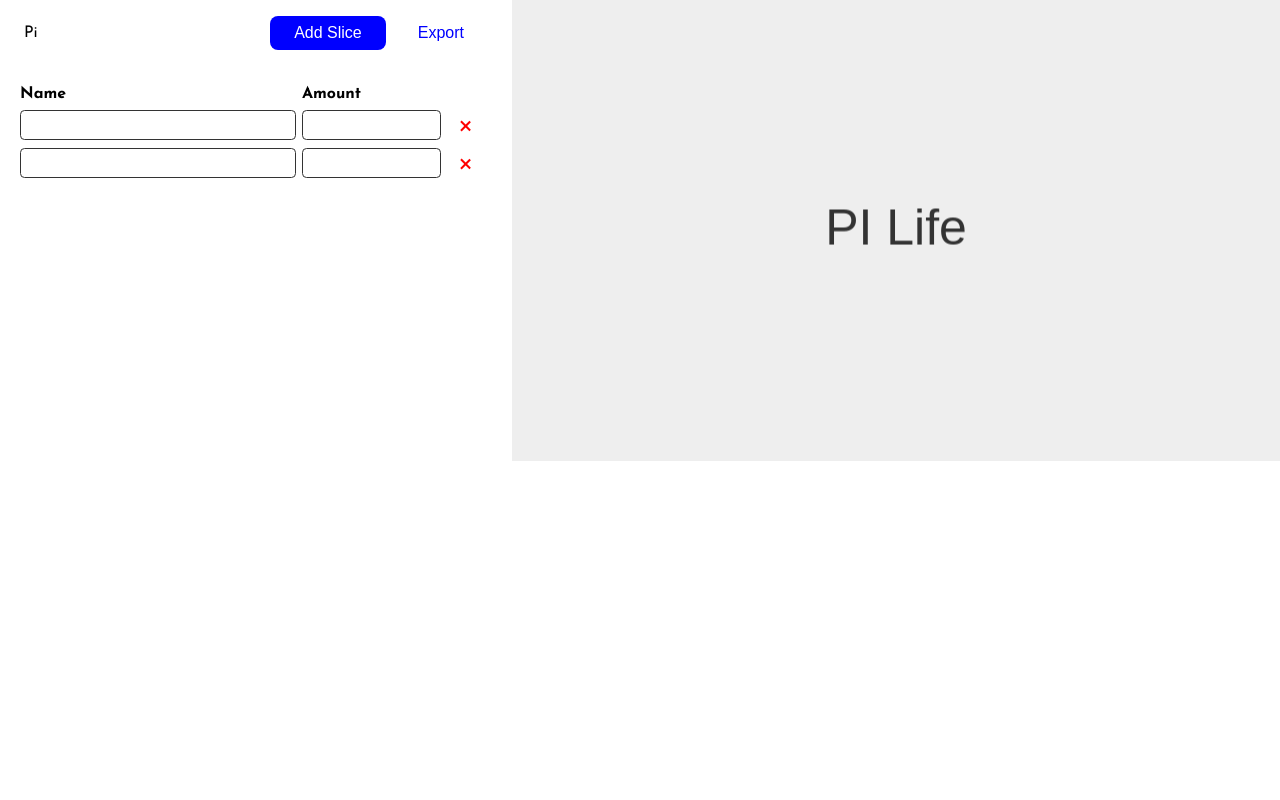
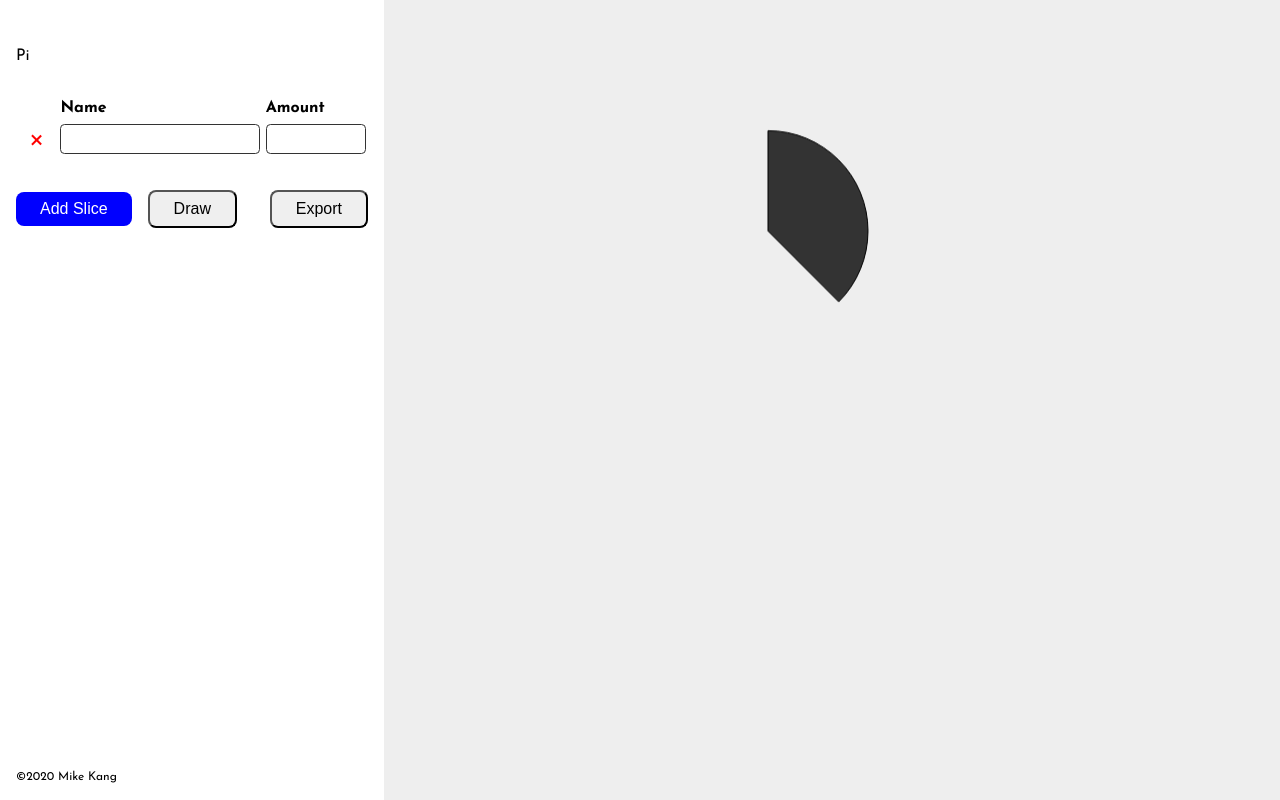
Before and after one commit to mkangjazz/pi, a React (Create React App) app: page / in a window 1280 px wide. Both pictures are taken after a click on the button "Add Slice". Built offline with nearby package versions, Linux system fonts and the light colour scheme.

Commit message:
replace remove with state array

```diff
--- a/src/App.js
+++ b/src/App.js
@@ -12,47 +12,82 @@ import Export from './components/Export';
 function App() {
   const [uID, setUID] = useState(0);
   const [count, setCount] = useState(1);
-  const [items, setItems] = useState([
-    <Item key={`idx-${uID}`} idx={uID} removeItem={removeItem} />
-  ]);
-//  const [canvasData, setCanvasData] = useState('');
-
+  const [canvasData, setCanvasData] = useState([]);
+  const [items, setItems] = useState([]);
+  const [hiddenItems, setHiddenItems] = useState([]);
+  const [inputRefs, setInputRefs] = useState([]);
   const canvasRef = React.createRef();
 
-  function removeItem(idx) {
-    setItems((current) => [...current].filter(item => item.props.idx !== idx));
+  function handleSubmit(e) {
+    e.preventDefault();
+
+    // how can we remove the items from inputRefs
+    // if the x has been clicked?
+    // set a state on the component?
+
+//    const arr = inputRefs.filter((input) => (console.log(input)));
+//    console.log(arr);
+    updateInputDisplay();
+////    const obj = inputRefs.map((input) => ({
+////      [input.name]: input.value,
+////    }));
+//
+//    setCanvasData(obj);
+  }
+
+  useEffect(() => {
+    updateInputDisplay();
+  }, [
+    hiddenItems
+  ]);
+
+  function updateInputDisplay() {
+    setItems((current) => [...current].filter(item => hiddenItems.indexOf(item.key) === -1));
   }
 
   return (
     <div className="App">
       <main>
         <section className="sidebar">
-          <form>
-            <header>
-              <h1>Pi</h1>
-              <AddItem
-                removeItem={removeItem}
-                setItems={setItems}
-                setUID={setUID}
-                uID={uID}
-              />
-              <Export
-                canvasRef={canvasRef}
-              />
-            </header>
+          <form onSubmit={handleSubmit}>
+            <h1>
+              <span>Pi</span>
+            </h1>
             <table>
               <thead>
                 <tr>
+                  <th>&nbsp;</th>
                   <th>Name</th>
                   <th>Amount</th>
-                  <th>&nbsp;</th>
                 </tr>
               </thead>
               <tbody>
                 {items.length > 0 ? items.map((item, index) => item) : <NoItems />}
               </tbody>
             </table>
+            <div className="actions">
+              <AddItem
+                setInputRefs={setInputRefs}
+                setHiddenItems={setHiddenItems}
+                updateInputDisplay={updateInputDisplay}
+                setItems={setItems}
+                setUID={setUID}
+                uID={uID}
+              />
+              <button
+                className="button make-chart"
+                type="submit"
+              >
+                Draw
+              </button>
+              <Export
+                canvasRef={canvasRef}
+              />
+            </div>
           </form>
+          <footer>
+            <p><small>&copy;{new Date().getFullYear()} Mike Kang</small></p>
+          </footer>
         </section>
         <section className="mainbar">
           <figure>
--- a/src/components/AddItem.js
+++ b/src/components/AddItem.js
@@ -5,7 +5,13 @@ export default function AddItem(props) {
   function addItem() {
     props.setItems((current) => [
       ...current,
-      <Item key={`idx-${props.uID + 1}`} idx={props.uID + 1} removeItem={props.removeItem} />
+      <Item
+        key={`idx-${props.uID + 1}`}
+        idx={`${props.uID + 1}`}
+        updateInputDisplay={props.updateInputDisplay}
+        setInputRefs={props.setInputRefs}
+        setHiddenItems={props.setHiddenItems}
+      />
     ]);
 
     props.setUID(props.uID + 1);
--- a/src/components/Export.js
+++ b/src/components/Export.js
@@ -11,7 +11,6 @@ export default function Export(props) {
         const alt = "Pie chart from canvas";
         const width = props.canvasRef.current.width / 2;
         const height = props.canvasRef.current.height / 2;
-
         const popup = window.open('about:blank', 'image from canvas');
         const str = `<img src='${dataURL}' alt=${alt} width=${width} height=${height} />`;
 
--- a/src/components/Item.js
+++ b/src/components/Item.js
@@ -1,20 +1,30 @@
-import React, {useState} from 'react';
+import React, {useState, useEffect} from 'react';
 
 export default function Item(props) {
-  const [itemName, setItemName] = useState("");
-  const [itemNumber, setItemNumber] = useState("");
+  let nameRef = null;
+  let amountRef = null;
 
-  function handleItemNameChange(e){
-    e.preventDefault();
-
-    setItemName(e.target.value);
+  const setNameRef = (elem) => {
+    nameRef = elem;
   }
 
-  function handleItemNumberChange(e){
-    e.preventDefault();
+  const setAmountRef = (elem) => {
+    amountRef = elem;
+  }
 
-    setItemNumber(e.target.value);
+  function handleRemoveClick(e) {
+    props.setHiddenItems((curr) => [...curr, `idx-${props.idx}`]);
   }
+
+  useEffect(() => {
+    props.setInputRefs((prevState) => [
+      ...prevState,
+      nameRef,
+      amountRef,
+    ]);
+  }, [
+    props,
+  ]);
 
   return (
     <tr
@@ -22,28 +32,28 @@ export default function Item(props) {
       data-idx={`idx-${props.idx}`}
     >
       <td>
-          <input
-            onChange= {handleItemNameChange}
-            type="text"
-            value={itemName}
-          />
-      </td>
-      <td>
-        <input
-          onChange= {handleItemNumberChange}
-          type="number"
-          value={itemNumber}
-        />
-      </td>
-      <td>
         <button
           className="remove-item"
-          onClick={ () => props.removeItem(props.idx) }
+          onClick={handleRemoveClick}
           type="button"
         >
           <span>Remove Item</span>
         </button>
       </td>
+      <td>
+        <input
+          name={`name_${props.idx}`}
+          ref={setNameRef}
+          type="text"
+        />
+      </td>
+      <td>
+        <input
+          name={`amount_${props.idx}`}
+          ref={setAmountRef}
+          type="number"
+        />
+      </td>
     </tr>
   );
 }
--- a/src/components/NoItems.js
+++ b/src/components/NoItems.js
@@ -1,7 +1,8 @@
 export default function NoItems() {
   return (
     <tr>
-      <td>No slices found.</td>
+      <td></td>
+      <td colSpan="2">Add a slice to begin.</td>
     </tr>
   );
 }
--- a/src/components/PI.js
+++ b/src/components/PI.js
@@ -18,11 +18,35 @@ export default function Pi(props) {
     const context = canvas.getContext('2d');
     const parentRect = canvas.parentElement.getBoundingClientRect();
 
+    const centerX = parentRect.width / 2;
+    const centerY = parentRect.height / 2;
+
+    context.clearRect(0, 0, parentRect.width, parentRect.height);
+
     context.fillStyle = '#333333';
-    context.textAlign = "center";
-    context.textBaseline = "middle";
-    context.font = '50px sans-serif';
-    context.fillText('PI Life', parentRect.width / 2, parentRect.height / 2);
+//    context.textAlign = "center";
+//    context.textBaseline = "middle";
+//    context.font = '50px sans-serif';
+//    context.fillText('PI Life', centerX, centerY);
+
+    // need to define colors, too, maybe analogous shades?
+    // based on number of shapes?
+
+    const radius = 100;
+
+    function drawSegment() {
+      context.save();
+      context.beginPath();
+      context.moveTo(centerX, centerY);
+      context.lineTo(centerX, centerY - radius);
+      context.arc(centerX, centerY, radius, -Math.PI / 2, 1/4 * Math.PI, false);
+      context.closePath();
+      context.fill();
+      context.stroke();
+      context.restore();
+    }
+
+    drawSegment();
   }, []);
 
   return (
--- a/src/css/App.css
+++ b/src/css/App.css
@@ -1,4 +1,6 @@
-.App {}
+html {
+  background-color: #eee;
+}
 
 body {
   font-family: 'Josefin Sans', sans-serif;
@@ -17,13 +19,31 @@ header {
   padding: 0 .5em;
 }
 
-header h1 {
-  margin-right: auto;
+h1 {
+  padding: 2em 0;
+/*  text-align: center;*/
 }
 
-header p {
-  margin-left: auto;
-  margin-right: 1em;
+h1 span {}
+
+.actions {
+  align-items: center;
+/*  border-top: 1px solid #d3d3d3;*/
+  display: flex;
+  padding: 1em 0;
+}
+
+footer {
+  bottom: 0;
+  left: 0;
+  padding: 1em;
+  position: absolute;
+  right: 0;
+/*  text-align: center;*/
+}
+
+small {
+  font-size: .75em;
 }
 
 strong {
@@ -32,10 +52,13 @@ strong {
 
 main {
   display: flex;
+  min-height: calc(100vh);
 }
 
 .sidebar {
-  width: 40%;
+  background-color: #fff;
+  position: relative;
+  width: 30%;
 }
 
 .mainbar {
@@ -44,7 +67,6 @@ main {
 }
 
 .mainbar figure {
-  background-color: #eee;
   height: 0;
   padding-top: 60%;
   position: relative;
@@ -78,10 +100,17 @@ form {
   text-decoration: none;
 }
 
+.button + .button {
+  margin-left: 1em;
+}
+
 .export-as-image {
+  margin-left: auto !important;
+/*
   background-color: transparent;
   border: none;
   color: blue;
+*/
 }
 
 .export-as-image[disabled] {
@@ -92,13 +121,17 @@ form {
   background-color: blue;
   border: none;
   color: #fff;
-  margin: 0 .5em;
+}
+
+.make-chart {
+
 }
 
 .remove-item {
   background: none;
   border: none;
   position: relative;
+  width: 100%;
   z-index: 2;
 }
 
@@ -108,7 +141,7 @@ form {
   position: relative;
   text-align: left;
   text-indent: -999em;
-  width: 2em;
+  width: 100%;
 }
 
 .remove-item span:before,
@@ -131,23 +164,33 @@ form {
   transform: rotate(-45deg);
 }
 
+hr {
+  border: none;
+  background-color: #eee;
+  display: block;
+  height: 2px;
+  margin: 0 0 1em;
+  width: 100%;
+}
+
 table {
+  margin-bottom: 1em;
   table-layout: fixed;
   width: 100%;
 }
 
-table th:nth-child(1),
-table td:nth-child(1) {
-  width: 60%;
-}
-
 table th:nth-child(2),
 table td:nth-child(2) {
-  width: 30%;
+  width: 60%;
 }
 
 table th:nth-child(3),
 table td:nth-child(3) {
+  width: 30%;
+}
+
+table th:nth-child(1),
+table td:nth-child(1) {
   width: 10%;
 }
 
```
Also changed, not shown: 1 other file (tests, documents, lock files or other folders).
